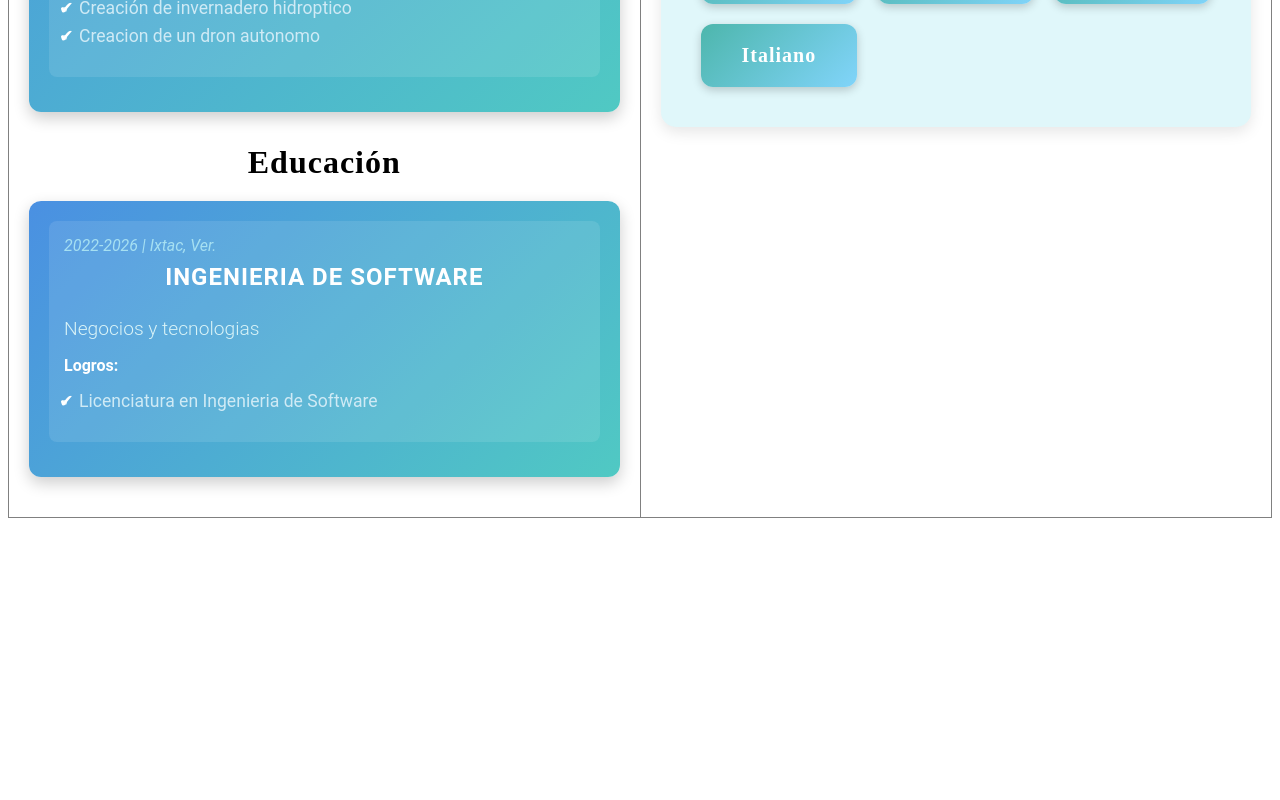
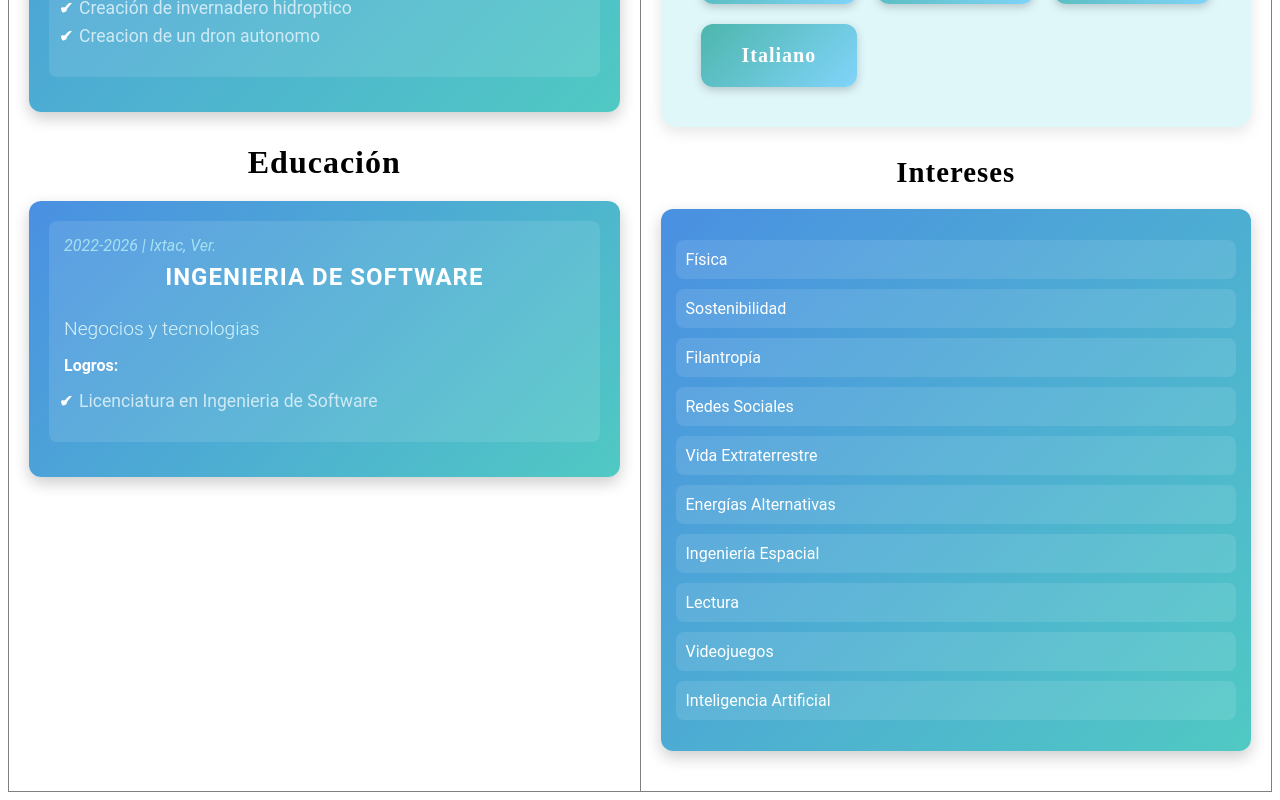
Before and after one commit to JorgeLuisTuzMoreno/JorgeLuisTuzMoreno.github.io, an Angular app: page / in a window 1280 px wide. Shown: the part 814-1614 px from the top of the page. Before the commit the page ends 1340 px from the top, so only its background shows below. Built offline with nearby package versions, Linux system fonts and the light colour scheme.

Commit message:
add interests branch #6

```diff
--- a/src/app/app.component.html
+++ b/src/app/app.component.html
@@ -12,6 +12,7 @@
       <td>
          <app-skills></app-skills>
          <app-languages></app-languages>
+         <app-interests></app-interests>
       </td>
   </tr>
 </table>
--- a/src/app/app.component.ts
+++ b/src/app/app.component.ts
@@ -5,11 +5,12 @@ import { WorkExperienceComponent } from './work-experience/work-experience.compo
 import { EducationComponent } from './education/education.component';
 import { SkillsComponent } from './skills/skills.component';
 import { LanguagesComponent } from './languages/languages.component';
+import { InterestsComponent } from './interests/interests.component';
 
 @Component({
   selector: 'app-root',
   standalone: true,
-  imports: [RouterOutlet, HeaderComponent, WorkExperienceComponent, EducationComponent, SkillsComponent, LanguagesComponent],
+  imports: [RouterOutlet, HeaderComponent, WorkExperienceComponent, EducationComponent, SkillsComponent, LanguagesComponent, InterestsComponent],
   templateUrl: './app.component.html',
   styleUrl: './app.component.css'
 })
--- a/src/app/header/header.component.html
+++ b/src/app/header/header.component.html
@@ -3,7 +3,7 @@
       <p>Jorge Luis Tuz Moreno</p>
       <p>Ser SNI 3, y tener cuadritos</p>
     </div>
-    <img src="https://firebasestorage.googleapis.com/v0/b/mycvjorge.appspot.com/o/Imagen%20de%20WhatsApp%202024-09-22%20a%20las%2014.50.30_4da7ac65.jpg?alt=media&token=71a35414-e864-4f08-b629-b9a119d2641e" alt="Jorge Luis Tuz Moreno">
+    <img src="https://firebasestorage.googleapis.com/v0/b/mycvjorge.appspot.com/o/perfil.jpeg?alt=media&token=feacea39-73a4-46a4-8125-1bd7acff1aa6">
     <ul>
       <li>jorge.luis.33882&#64;gmail.com</li>
       <li>2712177000</li>
--- /dev/null
+++ b/src/app/interests/interests.component.css
@@ -0,0 +1,64 @@
+/* Estilo general del contenedor */
+.interests-container {
+    background: linear-gradient(135deg, #4A90E2, #50C9C3); /* Gradiente azul y verde */
+    padding: 15px; /* Reducido el padding */
+    border-radius: 12px;
+    max-width: 900px;
+    margin: 20px auto;
+    color: white;
+    font-family: 'Roboto', sans-serif;
+    box-shadow: 0 6px 16px rgba(0, 0, 0, 0.2);
+}
+
+/* Título de la sección */
+h3 {
+    text-align: center;
+    font-size: 1.8rem; /* Tamaño de fuente reducido */
+    letter-spacing: 1px;
+    margin-bottom: 15px; /* Margen inferior reducido */
+    color: black; /* Color negro para el título */
+}
+
+/* Estilo de la lista de intereses */
+.interests-list {
+    list-style-type: none; /* Sin viñetas */
+    padding: 0; /* Sin padding */
+}
+
+/* Elemento de la lista */
+.interest-item {
+    background: rgba(255, 255, 255, 0.1); /* Fondo translúcido */
+    border-radius: 8px;
+    padding: 10px; /* Padding reducido */
+    margin-bottom: 10px; /* Margen inferior reducido */
+    transition: transform 0.3s ease, box-shadow 0.3s ease;
+    position: relative;
+}
+
+/* Efecto hover en los elementos de la lista */
+.interest-item:hover {
+    transform: translateY(-2px); /* Elevar al pasar el ratón */
+    box-shadow: 0 2px 5px rgba(0, 0, 0, 0.2); /* Sombra más ligera */
+}
+
+/* Información de los intereses */
+.interest-item {
+    font-size: 1rem; /* Tamaño de fuente reducido */
+    color: white; /* Color blanco para el texto */
+}
+
+/* Estilos responsivos */
+@media (max-width: 768px) {
+    .interests-container {
+        padding: 10px; /* Padding reducido */
+    }
+
+    h3 {
+        font-size: 1.6rem; /* Tamaño de fuente reducido en móviles */
+    }
+
+    .interest-item {
+        padding: 8px; /* Padding reducido */
+        font-size: 0.9rem; /* Tamaño de fuente reducido en móviles */
+    }
+}
--- /dev/null
+++ b/src/app/interests/interests.component.html
@@ -0,0 +1,9 @@
+<h3>Intereses</h3>
+
+<div class="interests-container">
+  <ul class="interests-list">
+    <li *ngFor="let interest of interests" class="interest-item">
+      {{ interest }}
+    </li>
+  </ul>
+</div>
--- /dev/null
+++ b/src/app/interests/interests.component.ts
@@ -0,0 +1,24 @@
+import { Component } from '@angular/core';
+import { CommonModule } from '@angular/common';
+
+@Component({
+  selector: 'app-interests',
+  standalone: true,
+  imports: [CommonModule],
+  templateUrl: './interests.component.html',
+  styleUrls: ['./interests.component.css']
+})
+export class InterestsComponent {
+  interests: string[] = [
+    'Física',
+    'Sostenibilidad',
+    'Filantropía',
+    'Redes Sociales',
+    'Vida Extraterrestre',
+    'Energías Alternativas',
+    'Ingeniería Espacial',
+    'Lectura',
+    'Videojuegos',
+    'Inteligencia Artificial'
+  ];
+}
```
Also changed, not shown: 1 other file (tests, documents, lock files or other folders).
